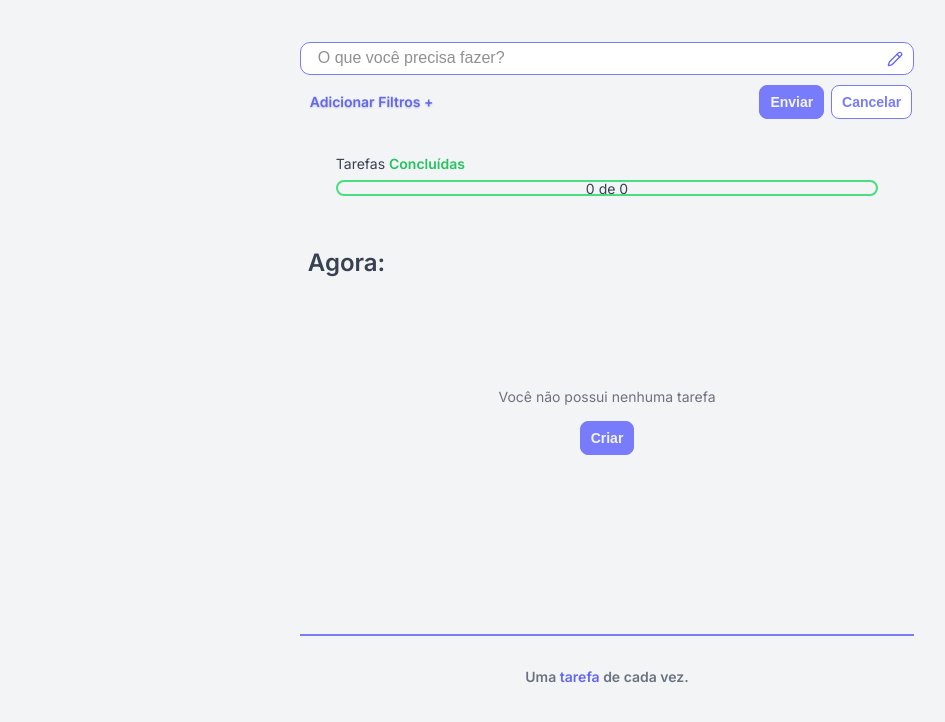
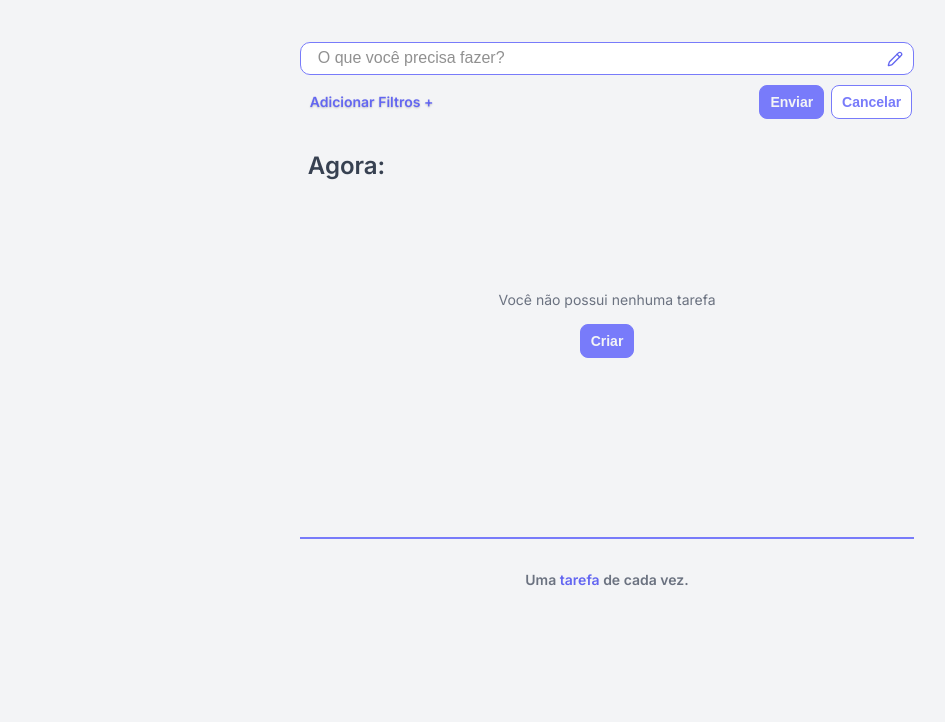
Before and after one commit to DevGabrielVictorCA/BinaList, a website: page index.html in a window 1280 px wide. Shown: the part 198-920 px from the top of the page, without its empty margins (33-978 px from the left). After the commit the page ends 850 px from the top, so only its background shows below. Drawn offline with nearby package versions, Linux system fonts and the light colour scheme.

Commit message:
style: barra de progresso oculta quando há 0 tarefas

```diff
--- a/assets/scripts/script.js
+++ b/assets/scripts/script.js
@@ -178,11 +178,13 @@ function textoNenhumaTarefa(tarefasPendentes){
     const clone = templateNenhumaTarefa.content.cloneNode(true);
     const nenhumaTarefaTexto = clone.getElementById('nenhuma-tarefa-text')
     const labelMostrarTodas = document.querySelector('label[for="mostrar-todas-btn"]');
+    const containerTconcluidas = document.querySelector('.S-tarefas-concluidas')
 
     if (arrayTarefas.length === 0) {
         nenhumaTarefaTexto.textContent = 'Você não possui nenhuma tarefa'
-        cardTarefaDestaque.appendChild(clone)
-        labelMostrarTodas.style.display = 'none'
+        cardTarefaDestaque.appendChild(clone);
+        labelMostrarTodas.style.display = 'none';
+        containerTconcluidas.style.display = 'none';
         return;
     }
 
@@ -193,6 +195,7 @@ function textoNenhumaTarefa(tarefasPendentes){
     }
 
     labelMostrarTodas.style.display = 'flex'
+    containerTconcluidas.style.display = 'block';
 }
 
 function renderizarTarefas(array = arrayTarefas) {
--- a/assets/styles/style.css
+++ b/assets/styles/style.css
@@ -365,7 +365,7 @@ label[for="filtrar-demais-tarefas"]:hover,
    TAREFAS CONCLUÍDAS
 ========================= */
 
-.S-tarefas-concluidas { margin: 2.4rem; }
+.S-tarefas-concluidas { margin: 2.4rem 0 1.6rem; }
 
 #TC-text {
     font-size: var(--size-caption);
@@ -438,6 +438,7 @@ li.tarefa-destaque .tarefa-titulo {
     font-size: var(--size-h3);
     font-weight: var(--semibold);
     color: var(--text-color-400);
+    margin-top: 1.6rem;
 }
 
 .nenhuma-tarefa-container{
```
